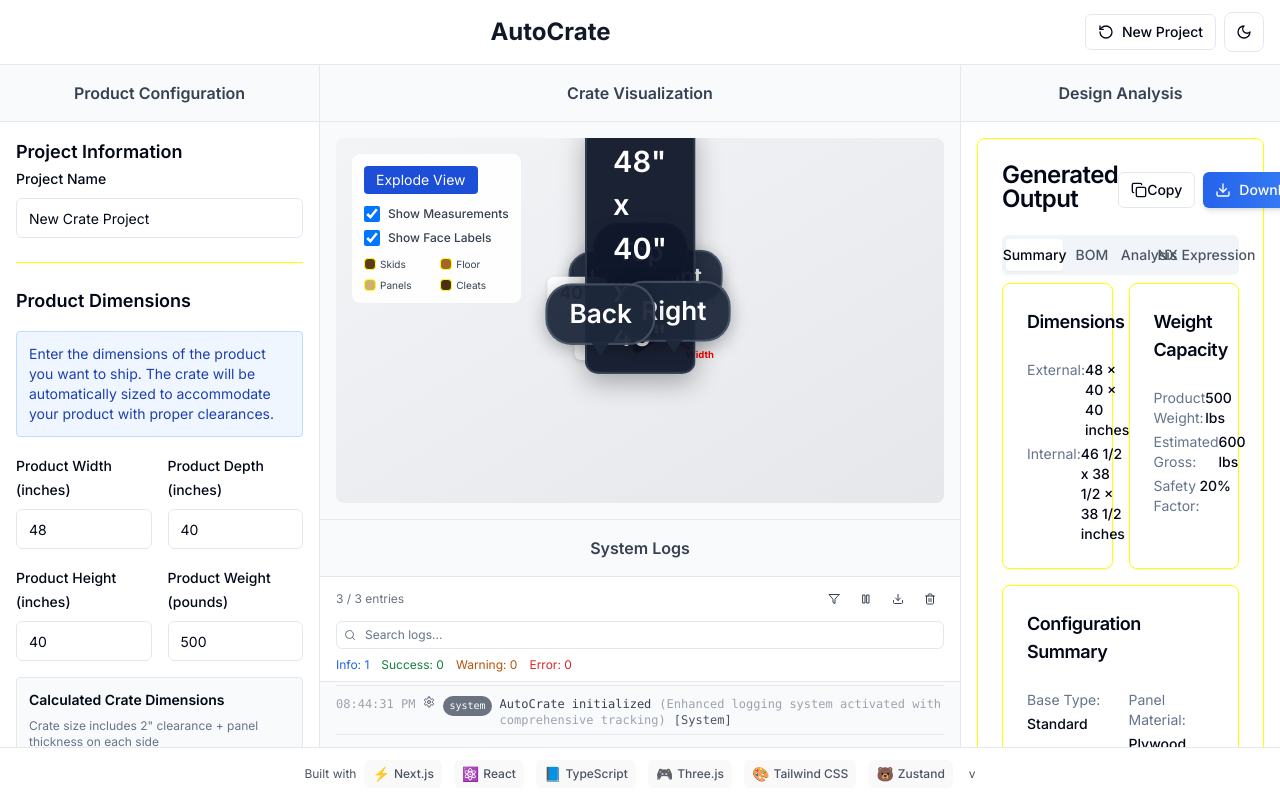
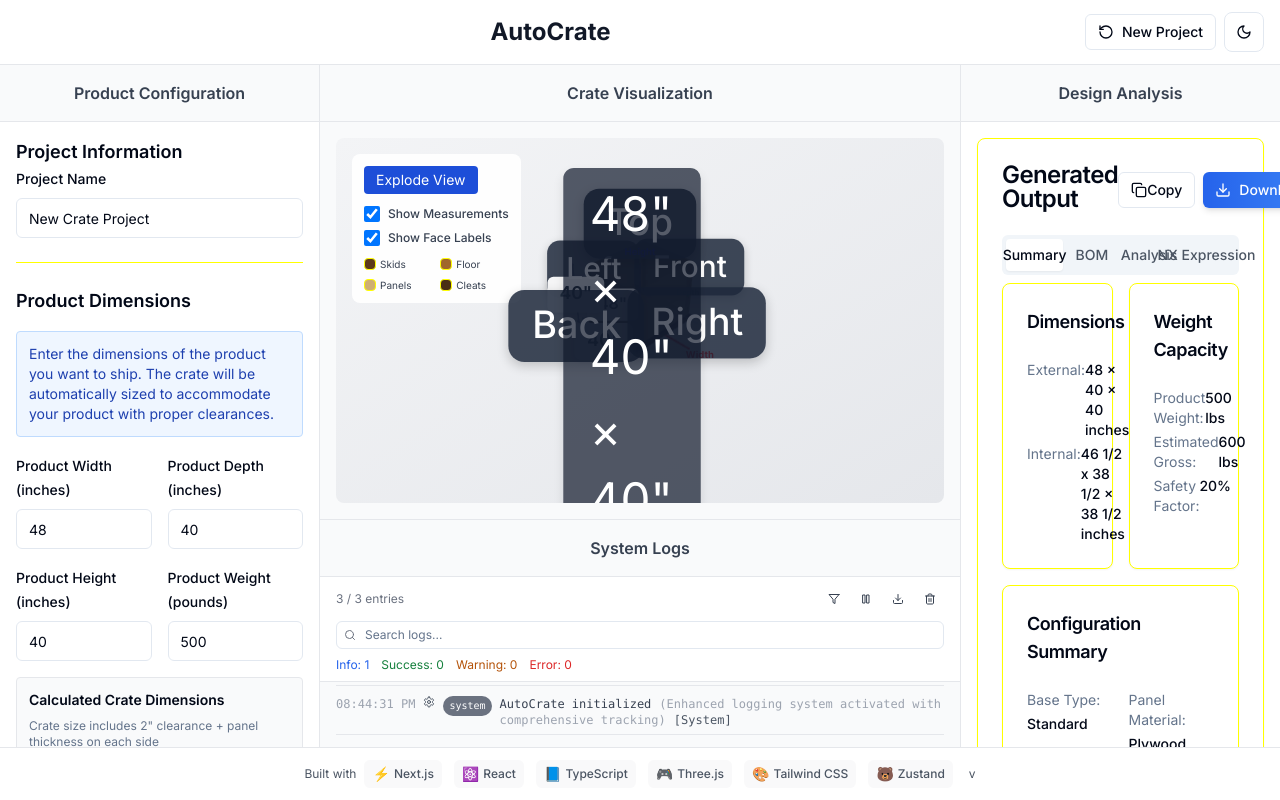
Before and after one commit to Shivam-Bhardwaj/AutoCrate, a Next.js app: page / in a window 1280 px wide. Built offline with nearby package versions, Linux system fonts and the light colour scheme.

Commit message:
chore: update configuration and dependencies

```diff
--- a/src/components/CrateViewer3D.tsx
+++ b/src/components/CrateViewer3D.tsx
@@ -96,10 +96,10 @@ const CrateModel = memo(function CrateModel({
           const { width, length, height } = config.dimensions;
           const maxDim = Math.max(width, length, height);
 
-          // Calculate proportional offset and font size
-          const labelOffset = Math.max(6, Math.min(12, maxDim * 0.15));
-          const fontSize = Math.max(10, Math.min(14, 10 + (maxDim / 100) * 4));
-          const distanceFactor = Math.max(8, Math.min(15, 8 + (maxDim / 100) * 7));
+          // Calculate proportional offset and font size - much smaller and further away
+          const labelOffset = Math.max(15, Math.min(30, maxDim * 0.5));
+          const fontSize = Math.max(9, Math.min(11, 9 + (maxDim / 200) * 2));
+          const distanceFactor = Math.max(15, Math.min(25, 15 + (maxDim / 100) * 10));
 
           const labels: {
             text: string;
@@ -150,33 +150,17 @@ const CrateModel = memo(function CrateModel({
                   <Html position={l.pos} center distanceFactor={distanceFactor}>
                     <div
                       style={{
-                        backgroundColor: 'rgba(30, 41, 59, 0.95)',
+                        backgroundColor: 'rgba(30, 41, 59, 0.85)',
                         color: 'white',
                         fontSize: `${fontSize}px`,
-                        fontWeight: '600',
-                        padding: '4px 10px',
-                        borderRadius: '12px',
-                        boxShadow: '0 2px 8px rgba(0,0,0,0.3)',
-                        border: '1px solid rgba(148, 163, 184, 0.3)',
+                        fontWeight: '500',
+                        padding: '2px 6px',
+                        borderRadius: '4px',
+                        boxShadow: '0 1px 3px rgba(0,0,0,0.2)',
                         whiteSpace: 'nowrap',
-                        position: 'relative',
                       }}
                     >
                       {l.text}
-                      {/* Balloon tail pointing towards face */}
-                      <div
-                        style={{
-                          position: 'absolute',
-                          width: 0,
-                          height: 0,
-                          borderStyle: 'solid',
-                          borderWidth: '6px 4px 0 4px',
-                          borderColor: 'rgba(30, 41, 59, 0.95) transparent transparent transparent',
-                          bottom: '-6px',
-                          left: '50%',
-                          transform: 'translateX(-50%)',
-                        }}
-                      />
                     </div>
                   </Html>
                 </group>
@@ -243,41 +227,31 @@ const CrateModel = memo(function CrateModel({
         </group>
       )}
 
-      {/* Overall dimensions label - proportionally sized */}
-      {(() => {
-        const maxDim = Math.max(
-          config.dimensions.width,
-          config.dimensions.length,
-          config.dimensions.height
-        );
-        const fontSize = Math.max(11, Math.min(16, 11 + (maxDim / 100) * 5));
-        const distanceFactor = Math.max(8, Math.min(15, 8 + (maxDim / 100) * 7));
-        const labelOffset = Math.max(8, Math.min(16, maxDim * 0.2));
-
-        return (
+      {/* Overall dimensions label - positioned behind and to the side */}
       <Html
-            position={[0, 0, (config.dimensions.height + labelOffset) * INCH_TO_3D]}
+        position={[
+          config.dimensions.width * 0.8 * INCH_TO_3D,
+          -(config.dimensions.length * 0.8) * INCH_TO_3D,
+          config.dimensions.height * 0.3 * INCH_TO_3D,
+        ]}
         center
-            distanceFactor={distanceFactor}
+        distanceFactor={25}
       >
         <div
           style={{
-                backgroundColor: 'rgba(15, 23, 42, 0.95)',
+            backgroundColor: 'rgba(15, 23, 42, 0.7)',
             color: 'white',
-                padding: '6px 12px',
-                borderRadius: '6px',
-                fontSize: `${fontSize}px`,
-                fontWeight: '600',
-                boxShadow: '0 4px 12px rgba(0,0,0,0.3)',
-                border: '1px solid rgba(148, 163, 184, 0.2)',
+            padding: '2px 5px',
+            borderRadius: '2px',
+            fontSize: '9px',
+            fontWeight: '400',
+            boxShadow: '0 1px 2px rgba(0,0,0,0.1)',
           }}
         >
-              {config.dimensions.length}&quot; x {config.dimensions.width}&quot; x{' '}
+          {config.dimensions.length}&quot; × {config.dimensions.width}&quot; ×{' '}
           {config.dimensions.height}&quot;
         </div>
       </Html>
-        );
-      })()}
       {/* TODO: Add Klimp Fastener Visualization */}
       {/* TODO: Add Decal Visualization */}
     </group>
```
Lines whose indentation alone changed are shown as unchanged.
